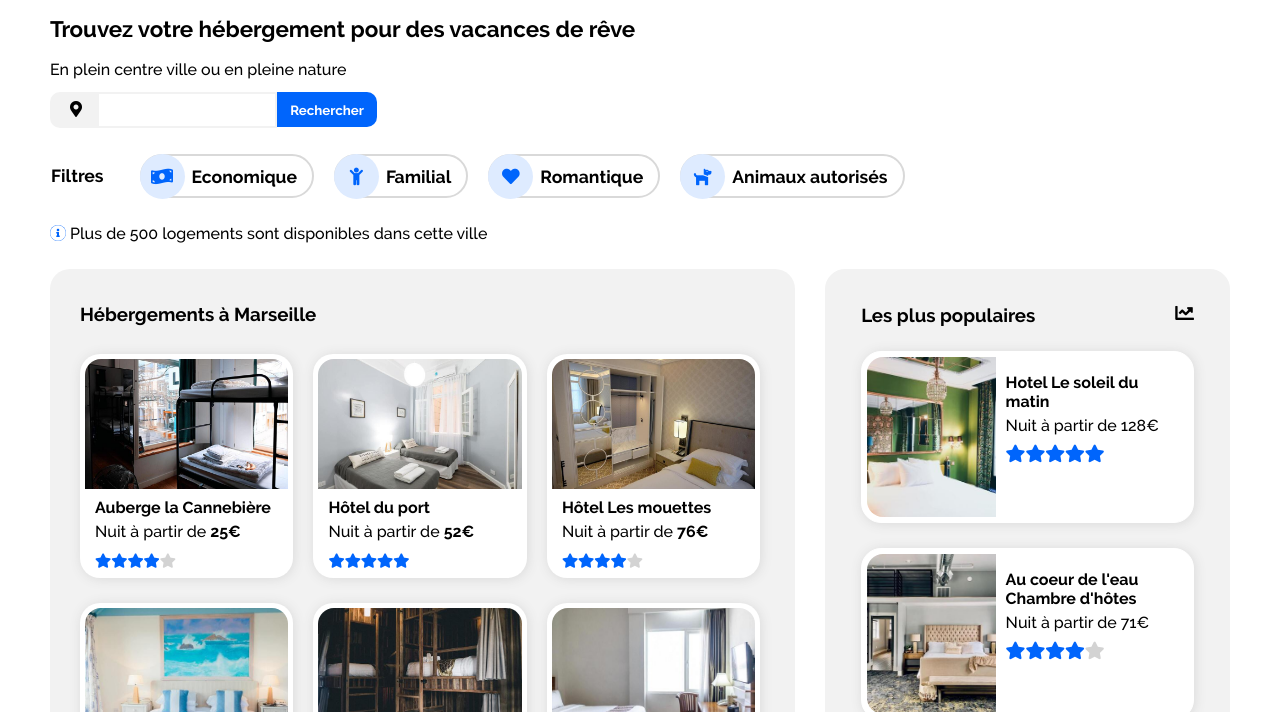
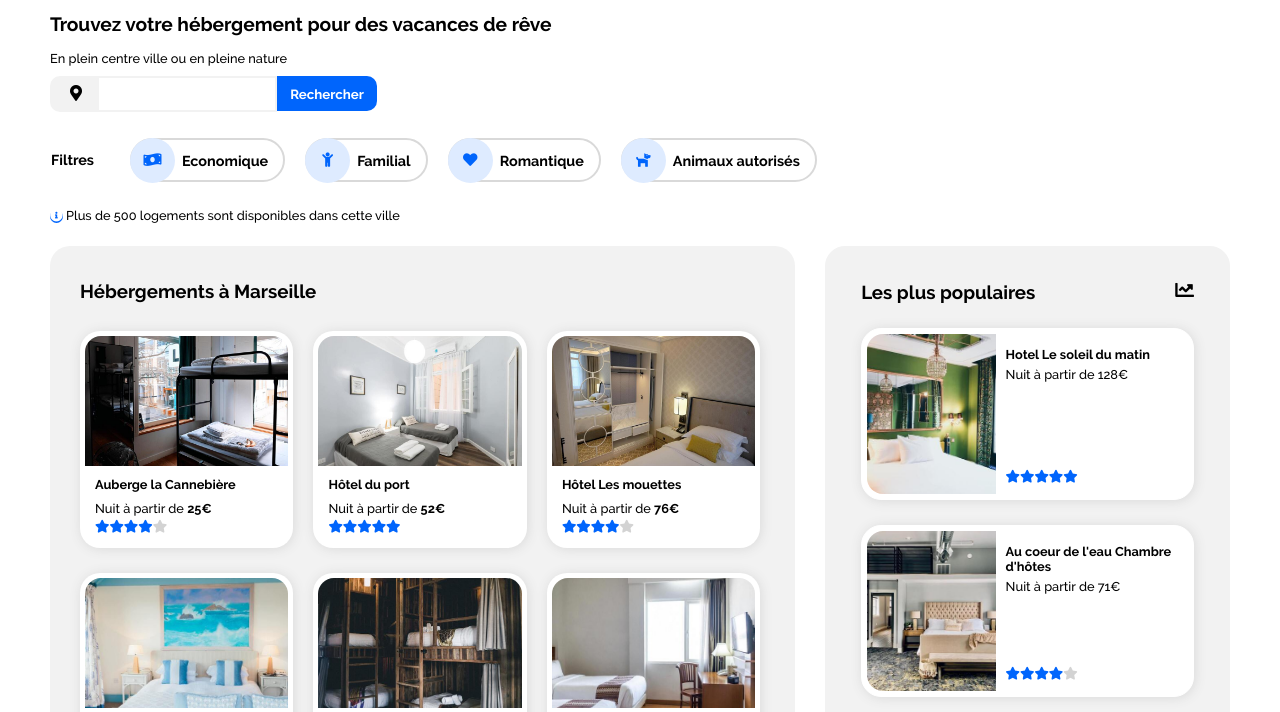
Before and after one commit to EUrru31/Reservia-HTML-CSS-OpenClassrooms, a plain HTML site: page index.html in a window 1280 px wide. Shown: the part 95-807 px from the top of the page. Drawn offline with Linux system fonts and the light colour scheme.

Commit message:
11022021

```diff
--- a/CSS/Projet2.css
+++ b/CSS/Projet2.css
@@ -25,7 +25,7 @@ header {
     justify-content: flex-end;
     width: 100%;
     margin-top: 0px;
-  font-size: 1.2em;
+    font-size: 1em;
     align-items: center;
 }
 
@@ -82,13 +82,13 @@ header {
 
 .titre {
     margin-left: 50px;
-  font-size: 1.4em;
+    font-size: 1.2em;
     font-weight: bold;
     margin-right: 50px;
 }
 
 h2 {
-  font-size: 1em;
+    font-size: 0.8em;
     margin-left: 50px;
     font-weight: normal;
 }
@@ -160,7 +160,7 @@ ul {
 }
 
 li {
-  font-size: 1.1em;
+    font-size: 0.9em;
     border: 2px solid #d9d9d9;
     border-radius: 40px;
     margin: 10px;
@@ -193,7 +193,7 @@ li {
 }
 
 .logements {
-  font-size: 1em;
+    font-size: 0.8em;
     margin-left: 50px;
 }
 
@@ -251,13 +251,13 @@ li {
     margin-left: 10px;
     margin-top: 0;
     margin-bottom: 0;
-  font-size: 1em;
+    font-size: 0.8em;
 }
 
 .texte2 {
     margin-left: 10px;
     padding-right: 10px;
-  font-size: 1em;
+    font-size: 0.8em;
     margin-bottom: 5px;
 }
 
@@ -270,6 +270,7 @@ li {
     margin-left: 10px;
     margin-top: 0;
     margin-bottom: 0;
+    font-size: 0.8em;
 }
 
 #conteneur {
@@ -309,7 +310,7 @@ li {
 }
 
 .Héberge i {
-  font-size: 0.9em;
+    font-size: 0.8em;
 }
 
 .aff {
@@ -339,26 +340,19 @@ li {
 }
 
 .popu i {
-  font-size: 1.1em;
+    font-size: 0.8em;
 }
 
 .etoile {
     display: flex;
     flex-direction: row;
-  align-items: flex-end;
-  margin: 10px 0 5px 10px;
+    margin: auto 0 10px 10px;
 }
 
 .texte {
     height: 100%;
     display: flex;
     flex-direction: column;
-}
-
-.texte i {
-  display: flex;
-  flex-direction: row;
-  align-self: flex-end;
 }
 
 h3 {
```
Lines whose indentation alone changed are shown as unchanged.
